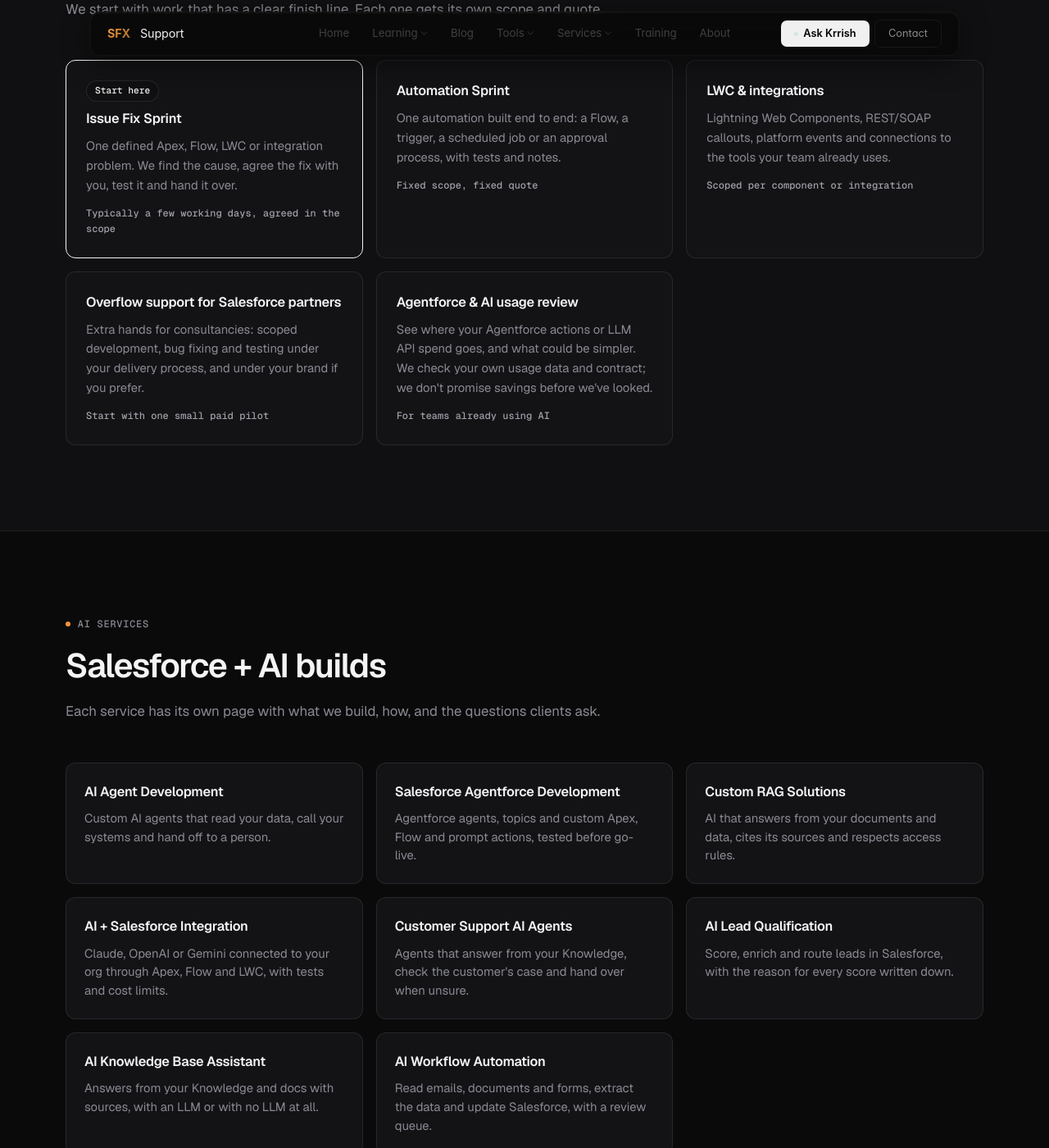
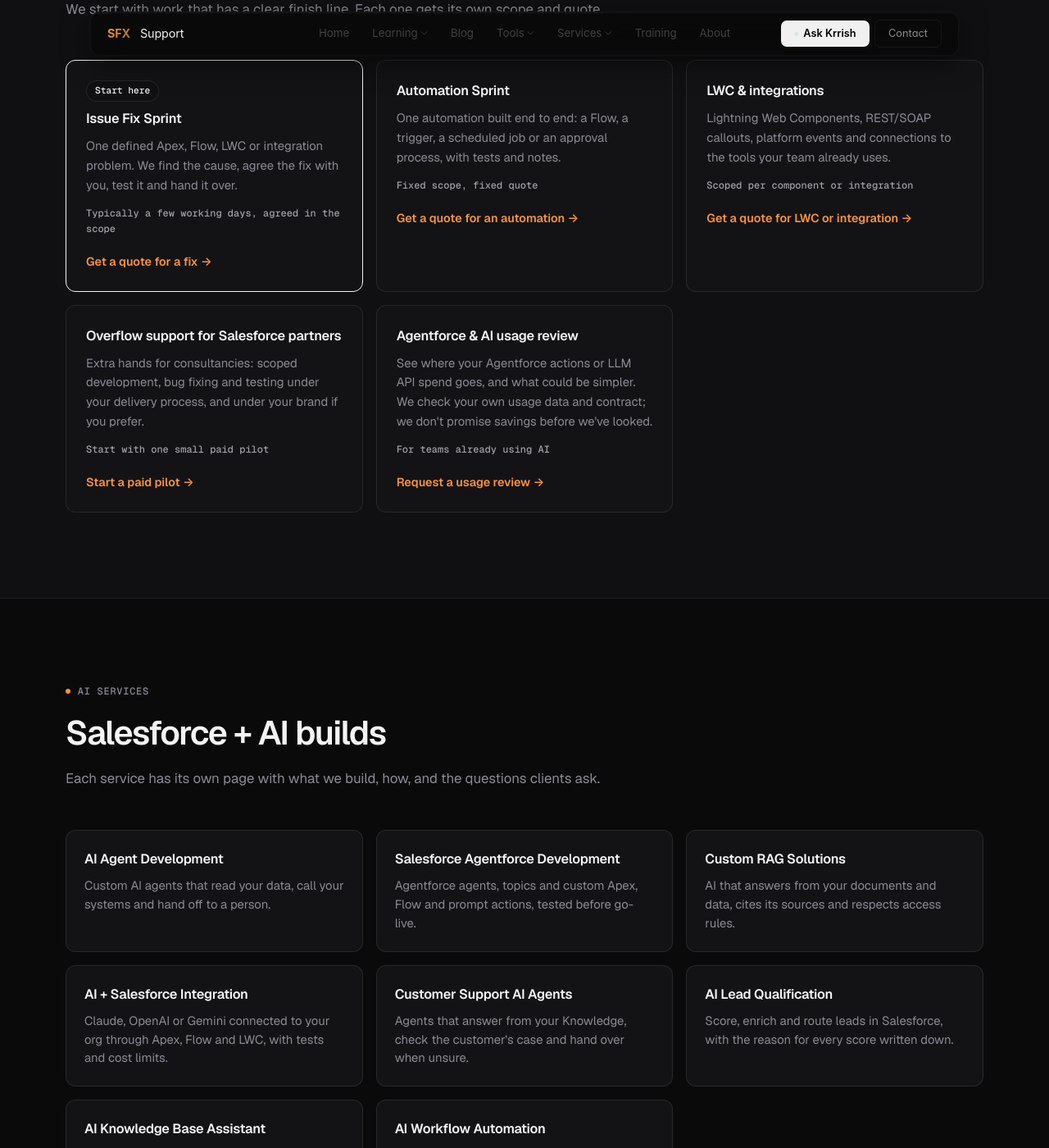
Before and after one commit to sfxsupport/main, a Jekyll site: the page built from services/index.html, in a window 1280 px wide and 1400 px high, scrolled down 1032 px. Shown: the whole window at 82% size. Built offline with Jekyll 4.4.1, drawn with Linux system fonts in a browser that asks for light colours.

Commit message:
Services: sprint cards are clickable; header links go to each sprint
Each sprint card has an anchor and a 'Get a quote' action; clicking anywhere on
the card opens the enquiry form with that need already selected (?need= works
too). Header Services menu links straight to each sprint card (desktop and
mobile), which scrolls into view and highlights.

Co-Authored-By: Claude Opus 5.5 <noreply@anthropic.com>
Claude-Session: https://claude.ai/code/session_01SGAvG56sbdUa8ZuE1eP29E

```diff
--- a/_includes/FinalHeader.html
+++ b/_includes/FinalHeader.html
@@ -410,10 +410,11 @@
           </div>
           <div>
             <div class="sfx-dd-label">Salesforce work</div>
-            <a href="/services/#services">Issue Fix Sprint</a>
-            <a href="/services/#services">Automation Sprint</a>
-            <a href="/services/#services">LWC &amp; integrations</a>
-            <a href="/services/#services">Overflow support for partners</a>
+            <a href="/services/#issue-fix-sprint">Issue Fix Sprint</a>
+            <a href="/services/#automation-sprint">Automation Sprint</a>
+            <a href="/services/#lwc-integrations">LWC &amp; integrations</a>
+            <a href="/services/#partner-overflow">Overflow support for partners</a>
+            <a href="/services/#ai-usage-review">Agentforce &amp; AI usage review</a>
             <div class="sfx-dd-viewall">
               <a href="/services/">
                 <i class="bi bi-briefcase-fill" style="font-size:.72rem;"></i>
@@ -523,7 +524,11 @@
     <div class="sfx-mob-sub-label">Salesforce + AI</div>
     {% for s in sfx_svcs %}<a href="{{ s.url }}">{{ s.service.name }}</a>
     {% endfor %}<div class="sfx-mob-sub-label" style="margin-top:.875rem;">Salesforce work</div>
-    <a href="/services/#services">Fixes, automations &amp; integrations</a>
+    <a href="/services/#issue-fix-sprint">Issue Fix Sprint</a>
+    <a href="/services/#automation-sprint">Automation Sprint</a>
+    <a href="/services/#lwc-integrations">LWC &amp; integrations</a>
+    <a href="/services/#partner-overflow">Overflow support for partners</a>
+    <a href="/services/#ai-usage-review">Agentforce &amp; AI usage review</a>
     <a href="/services/">All services →</a>
   </div>
   <a href="/salesforce-training/" class="sfx-mob-link">Training</a>
--- a/assets/css/sfx-dark.css
+++ b/assets/css/sfx-dark.css
@@ -64,3 +64,14 @@ a { color: inherit; }
 .faq-list summary span, .faq summary span { color: var(--text); background: rgba(255,255,255,.06) !important; border-color: var(--border) !important; }
 .journey-list li::after { background: #0a0a0b !important; }
 .proof-stat strong, .ticket strong, .batch-snapshot strong { color: var(--text); }
+
+/* sprint cards: whole card clickable, target highlight */
+.svc-card { position: relative; cursor: pointer; scroll-margin-top: 110px; }
+.svc-card:hover { border-color: rgba(251,146,60,.55) !important; }
+.svc-card__cta { margin-top: auto; padding-top: 10px; color: var(--accent); font-size: .9rem; font-weight: 600; text-decoration: none; }
+.svc-card__cta::after { content: ''; position: absolute; inset: 0; border-radius: inherit; }
+.svc-card__cta:focus-visible { outline: none; }
+.svc-card:has(.svc-card__cta:focus-visible) { box-shadow: 0 0 0 3px rgba(251,146,60,.45); }
+.svc-card:target, .svc-card.is-target { border-color: var(--accent) !important; box-shadow: 0 0 0 3px rgba(251,146,60,.25), 0 30px 80px -40px rgba(251,146,60,.6); animation: svcFlash 1.6s ease 1; }
+@keyframes svcFlash { 0%,60% { background: rgba(251,146,60,.10); } 100% { background: var(--surface); } }
+select.is-picked { border-color: var(--accent) !important; box-shadow: 0 0 0 3px rgba(251,146,60,.25); transition: box-shadow .3s; }
--- a/services/index.html
+++ b/services/index.html
@@ -38,31 +38,36 @@ permalink: /services/
       <p>We start with work that has a clear finish line. Each one gets its own scope and quote.</p>
     </div>
     <div class="svc-grid">
-      <article class="svc-card svc-card--lead reveal">
+      <article class="svc-card svc-card--lead reveal" id="issue-fix-sprint">
         <p class="svc-card__tag">Start here</p>
         <h3>Issue Fix Sprint</h3>
         <p>One defined Apex, Flow, LWC or integration problem. We find the cause, agree the fix with you, test it and hand it over.</p>
         <p class="svc-card__meta">Typically a few working days, agreed in the scope</p>
+      <a class="svc-card__cta" href="#enquire" data-need="Fix an Apex, Flow, LWC or integration issue" data-cta="sprint_issue_fix_sprint">Get a quote for a fix <span aria-hidden="true">&rarr;</span></a>
       </article>
-      <article class="svc-card reveal">
+      <article class="svc-card reveal" id="automation-sprint">
         <h3>Automation Sprint</h3>
         <p>One automation built end to end: a Flow, a trigger, a scheduled job or an approval process, with tests and notes.</p>
         <p class="svc-card__meta">Fixed scope, fixed quote</p>
+      <a class="svc-card__cta" href="#enquire" data-need="Build an automation" data-cta="sprint_automation_sprint">Get a quote for an automation <span aria-hidden="true">&rarr;</span></a>
       </article>
-      <article class="svc-card reveal">
+      <article class="svc-card reveal" id="lwc-integrations">
         <h3>LWC &amp; integrations</h3>
         <p>Lightning Web Components, REST/SOAP callouts, platform events and connections to the tools your team already uses.</p>
         <p class="svc-card__meta">Scoped per component or integration</p>
+      <a class="svc-card__cta" href="#enquire" data-need="LWC or integration work" data-cta="sprint_lwc_integrations">Get a quote for LWC or integration <span aria-hidden="true">&rarr;</span></a>
       </article>
-      <article class="svc-card reveal">
+      <article class="svc-card reveal" id="partner-overflow">
         <h3>Overflow support for Salesforce partners</h3>
         <p>Extra hands for consultancies: scoped development, bug fixing and testing under your delivery process, and under your brand if you prefer.</p>
         <p class="svc-card__meta">Start with one small paid pilot</p>
+      <a class="svc-card__cta" href="#enquire" data-need="Overflow support for our Salesforce practice" data-cta="sprint_partner_overflow">Start a paid pilot <span aria-hidden="true">&rarr;</span></a>
       </article>
-      <article class="svc-card reveal">
+      <article class="svc-card reveal" id="ai-usage-review">
         <h3>Agentforce &amp; AI usage review</h3>
         <p>See where your Agentforce actions or LLM API spend goes, and what could be simpler. We check your own usage data and contract; we don't promise savings before we've looked.</p>
         <p class="svc-card__meta">For teams already using AI</p>
+      <a class="svc-card__cta" href="#enquire" data-need="Agentforce or AI usage review" data-cta="sprint_ai_usage_review">Request a usage review <span aria-hidden="true">&rarr;</span></a>
       </article>
     </div>
   </div>
@@ -196,3 +201,33 @@ permalink: /services/
 </section>
 
 {% include services-enquire.html %}
+
+<script>
+  // Sprint cards: clicking a card opens the enquiry form with that need already chosen.
+  (function () {
+    function pick(need) {
+      var sel = document.querySelector('#enquire select[name="need"]');
+      if (!sel) return;
+      sel.value = need;
+      sel.dispatchEvent(new Event('change', { bubbles: true }));
+      sel.classList.add('is-picked');
+      setTimeout(function () { sel.classList.remove('is-picked'); }, 1600);
+    }
+    document.querySelectorAll('.svc-card__cta[data-need]').forEach(function (a) {
+      a.addEventListener('click', function () { pick(a.getAttribute('data-need')); });
+    });
+    function goHash() {
+      var id = decodeURIComponent((location.hash || '').slice(1));
+      var el = id && document.getElementById(id);
+      if (el && el.classList.contains('svc-card')) {
+        el.classList.add('is-target');
+        setTimeout(function () { el.scrollIntoView({ behavior: 'smooth', block: 'center' }); }, 60);
+        setTimeout(function () { el.classList.remove('is-target'); }, 2400);
+      }
+    }
+    window.addEventListener('load', goHash);
+    window.addEventListener('hashchange', goHash);
+    var q = new URLSearchParams(window.location.search).get('need');
+    if (q) pick(q);
+  })();
+</script>
```
